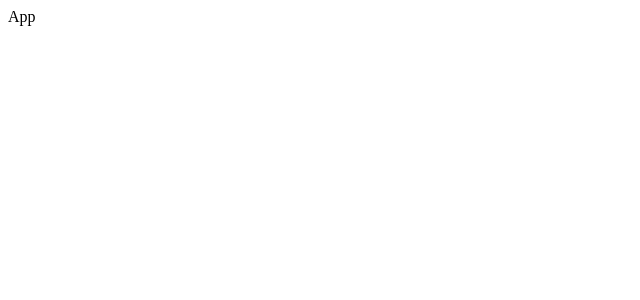
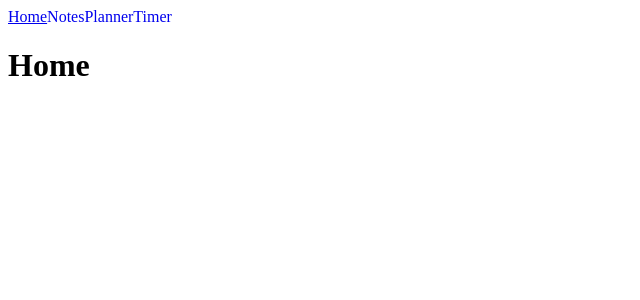
Before and after one commit to nplsam/lap3-client, a React (Vite) app: page / in a window 1280 px wide. Shown: the top 300 px of the page, without its empty margins (0-640 px from the left). Built offline with nearby package versions, Linux system fonts and the light colour scheme.

Commit message:
added basic homepage with header && notfoundpage

```diff
--- a/src/App.jsx
+++ b/src/App.jsx
@@ -1,8 +1,18 @@
 import React from 'react'
+import { Routes, Route } from 'react-router-dom'
+import * as Pages from './pages'
+import { Header } from './components'
+import './assets/css/app.css'
 
 const App = () => {
   return (
-    <div>App</div>
+      <Routes>
+          <Route path="/" element={<Header />}>
+            <Route index element={<Pages.HomePage />}/>
+
+            <Route path="*" element={<Pages.NotFoundPage />}/>
+          </Route>
+      </Routes>
   )
 }
 
--- /dev/null
+++ b/src/components/Header/index.jsx
@@ -0,0 +1,21 @@
+import React from 'react'
+import { NavLink, Outlet } from 'react-router-dom'
+const styles = ({ isActive }) => ({ textDecoration: isActive ? 'underline' : 'none'});
+
+const Header = () => {
+  return (
+    <>
+        <header>
+            <nav>
+            <NavLink to="/" style={styles}>Home</NavLink>
+            <NavLink to="/notes" style={styles}>Notes</NavLink>
+            <NavLink to="/planner" style={styles}>Planner</NavLink>
+            <NavLink to="/timer" style={styles}>Timer</NavLink>
+            </nav>
+        </header>
+        <Outlet />
+    </>
+  )
+}
+
+export default Header
--- /dev/null
+++ b/src/components/index.jsx
@@ -0,0 +1 @@
+export { default as Header } from './Header'
--- a/src/main.jsx
+++ b/src/main.jsx
@@ -1,7 +1,7 @@
 import React from 'react'
 import ReactDOM from 'react-dom/client'
 import { BrowserRouter } from 'react-router-dom'
-import App from './App.jsx'
+import App from './App'
 
 ReactDOM.createRoot(document.getElementById('root')).render(
   <React.StrictMode>
--- /dev/null
+++ b/src/pages/HomePage/index.jsx
@@ -0,0 +1,10 @@
+import React from 'react'
+// import { Link } from 'react-router-dom'
+
+const HomePage = () => {
+  return (
+        <h1>Home</h1>
+  )
+}
+
+export default HomePage
--- /dev/null
+++ b/src/pages/NotFoundPage/index.jsx
@@ -0,0 +1,13 @@
+import React from 'react'
+import { Link } from 'react-router-dom'
+
+const NotFoundPage = () => {
+  return (
+    <main>
+        <h1 className="not-found">404: Page not found</h1>
+        <Link to="/" className="return-home">Return Home</Link>
+    </main>
+  )
+};
+
+export default NotFoundPage
--- /dev/null
+++ b/src/pages/index.jsx
@@ -0,0 +1,2 @@
+export { default as HomePage } from './HomePage'
+export { default as NotFoundPage } from './NotFoundPage'
```
